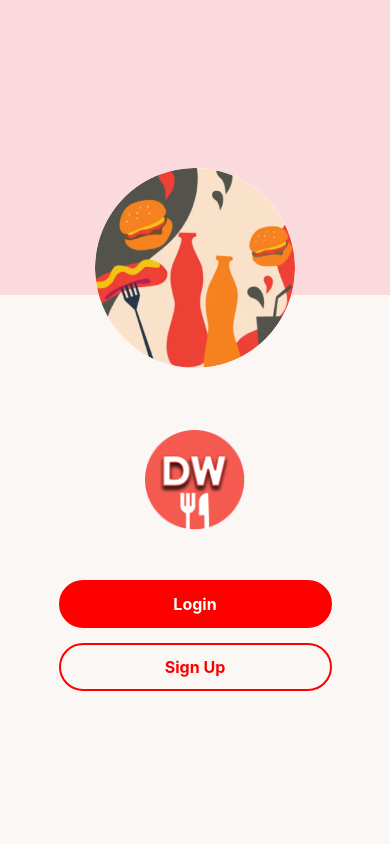
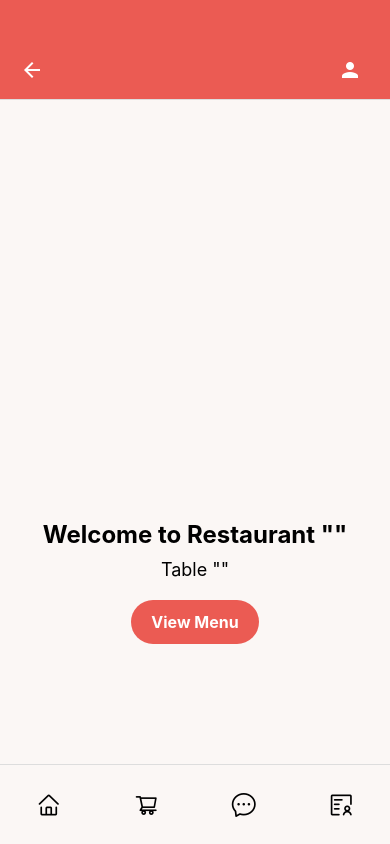
Before and after one commit to maheenncodes/DineWiseAdmin, a React Native app in the folder mobileapp/: screen /Welcome in a window 390 px wide. Before the commit this address had no page. Built offline with nearby package versions, Linux system fonts and the light colour scheme.

Commit message:
cart working

```diff
--- a/mobileapp/App.js
+++ b/mobileapp/App.js
@@ -28,7 +28,7 @@ import Payment from './Payment';
 import MemberDetails from './MemberDetails';
 import CartScanQRScreen from './CartScanQRScreen';
 import UpdateUser from './Updateuser';
-import apiuser from './api-user'
+import Welcome from './Welcome';
 const Stack = createNativeStackNavigator();
 
 function App() {
@@ -46,7 +46,7 @@ function App() {
                     headerStatusBarHeight: 0,
                   }}
                 >
-
+                  <Stack.Screen name="Welcome" component={Welcome} />
                   <Stack.Screen name="HomePage" component={HomePage} />
                   <Stack.Screen name="SignUp" component={SignUpScreen} />
                   <Stack.Screen name="Login" component={LoginScreen} />
--- a/mobileapp/CartContext.js
+++ b/mobileapp/CartContext.js
@@ -14,7 +14,7 @@ export const CartProvider = ({ children }) => {
     const [cartItems, setCartItems] = useState([]);
 
     const addToCart = (item) => {
-        const itemIndex = cartItems.findIndex((cartItem) => cartItem.id === item.id);
+        const itemIndex = cartItems.findIndex((cartItem) => cartItem.id === item._id);
 
         if (itemIndex !== -1) {
             // If item exists in the cart, update its quantity
--- a/mobileapp/Item.jsx
+++ b/mobileapp/Item.jsx
@@ -87,7 +87,10 @@ const Item = ({ navigation, route }) => {
 
             <ScrollView>
                 <View style={styles.itemImageContainer}>
-                    <Image source={item.image} style={styles.itemImage} resizeMode="cover" />
+                    <Image
+                        source={{ uri: item.image }}
+                        style={styles.itemImage}
+                    />
                     <Text style={styles.itemPrice}>{item.price}</Text>
                 </View>
                 <View style={styles.titleContainer}>
--- a/mobileapp/QRScanContext.js
+++ b/mobileapp/QRScanContext.js
@@ -1,35 +1,54 @@
 // QRScanContext.js
-import React, { createContext, useState } from 'react';
+import React, { createContext, useState, useEffect } from 'react';
 import axios from 'axios';
 
 const QRScanContext = createContext();
-const API_BASE_URL = 'http://192.168.0.100:5000';
+const API_BASE_URL = 'http://192.168.1.12:5000';
 
 export const QRScanProvider = ({ children }) => {
     const [isScanned, setIsScanned] = useState(false);
-    const [scannedRestaurant, setScannedRestaurant] = useState(null);
+    const [scannedRestaurant, setScannedRestaurant] = useState({
+        __v: null,
+        _id: null,
+        admin: null,
+        closingTime: null,
+        description: null,
+        logo: null,
+        menu: [],
+        name: null,
+        openingTime: null,
+        phoneNo: null,
+        staff: [],
+        tables: []
+    });
     const [errorMessage, setErrorMessage] = useState(null);
+
+
 
     const handleScan = async (restaurantId, tableId) => {
         try {
-            // Fetch restaurant details
-            const restaurantResponse = await axios.post('/api/restaurants/view_details', { restaurantId });
+            const restaurantResponse = await axios.post(`${API_BASE_URL}/api/restaurants/view_details`, { restaurantId });
             const restaurantData = restaurantResponse.data.restaurant;
 
-            // Fetch table status
-            ////const tableResponse = await axios.post('<YOUR_TABLE_API_ENDPOINT>', { tableId });
-            //  const tableStatus = tableResponse.data.status;
+            if (restaurantData) {
+                console.log("restaurantData", restaurantResponse.data.restaurant);
+                console.log("sr", scannedRestaurant)
+                setScannedRestaurant(restaurantData);
 
-            if (restaurantData) {//} && tableStatus) {
-                setScannedRestaurant(restaurantData);
                 setIsScanned(true);
+
+
+
+
+
             } else {
-                throw new Error("Error fetching restaurant or table details");
+                throw new Error("Error fetching restaurant details");
             }
         } catch (error) {
             setErrorMessage(error.message);
-            // Handle error appropriately (e.g., show error message to the user)
         }
+
+        console.log("sr", scannedRestaurant)
     };
 
     return (
--- a/mobileapp/QRScanner.jsx
+++ b/mobileapp/QRScanner.jsx
@@ -1,17 +1,19 @@
 // QRScanner.js
 import React, { useContext } from 'react';
-import { View, Text, StyleSheet, TouchableOpacity, Image } from 'react-native';
+import { View, Text, StyleSheet, TouchableOpacity } from 'react-native';
 import QRScanContext from './QRScanContext';
+import { useNavigation } from '@react-navigation/native';
 
-const QRScanner = ({ navigation }) => {
+const QRScanner = () => {
     const { handleScan } = useContext(QRScanContext);
+    const navigation = useNavigation();
 
     const restaurantId = '65f6b800ebfe51ea62ba5e45';
     const tableId = '65fbab5aa1734426bf68554c';
 
     const handleScanPress = () => {
         handleScan(restaurantId, tableId);
-        navigation.navigate('RestaurantMenu'); // Assuming navigation to 'RestaurantMenu' after scan
+        navigation.navigate('Welcome');
     };
 
     return (
--- a/mobileapp/RestaurantHeader.jsx
+++ b/mobileapp/RestaurantHeader.jsx
@@ -1,17 +1,19 @@
-import React from 'react';
+import React, { useContext } from 'react';
 import { View, Text, StyleSheet, Image, TouchableOpacity } from 'react-native';
 import { useNavigation } from '@react-navigation/native';
-
+import QRScanContext from './QRScanContext';
 const RestaurantHeader = ({ restaurant }) => {
     const navigation = useNavigation();
 
     const goToMenu = () => {
         navigation.navigate('RestaurantMenu', { restaurant });
     };
+    const { scannedRestaurant } = useContext(QRScanContext);
 
+    const imageUrl = scannedRestaurant.logo;
     return (
         <View style={styles.container}>
-            <Image source={restaurant.image} style={styles.restaurantLogo} />
+            <Image source={{ uri: imageUrl }} style={styles.restaurantLogo} />
             <Text style={styles.restaurantName}>{restaurant.name}</Text>
             <TouchableOpacity onPress={goToMenu} style={styles.menuButton}>
                 <Text style={styles.menuButtonText}>Menu</Text>
--- a/mobileapp/RestaurantMenu.jsx
+++ b/mobileapp/RestaurantMenu.jsx
@@ -1,25 +1,22 @@
-
 import React, { useState, useEffect, useContext } from 'react';
-import { View, Text, StyleSheet, SafeAreaView, FlatList, TouchableOpacity, Image, Modal, TouchableWithoutFeedback } from 'react-native';
+import { View, Text, StyleSheet, FlatList, TouchableOpacity, Image, Alert } from 'react-native';
 import Header from './Header';
 import Footer from './Footer';
 import { MaterialIcons } from '@expo/vector-icons';
-import RestaurantHeader from './RestaurantHeader';
 import { useCart } from './CartContext';
 import NotificationModal from './NotificationModal';
 import QRScanContext from './QRScanContext';
-import { Alert } from 'react-native';
-import { AuthContext } from './authcontext'; // Import AuthContext
+import { AuthContext } from './authcontext';
 import { fetchMenuDetails } from './api-restaurant';
 
 const RestaurantMenu = ({ navigation, route }) => {
     const { restaurant } = route.params;
     const { cart, addToCart } = useCart();
-    const { isScanned, setIsScanned, scannedRestaurant } = useContext(QRScanContext);
+    const { isScanned, scannedRestaurant } = useContext(QRScanContext);
     const [selectedItem, setSelectedItem] = useState(null);
     const [addedToCart, setAddedToCart] = useState(false);
-    const [menuItems, setMenuItems] = useState([]); // State to store fetched menu items
-    const { user } = useContext(AuthContext); // Access user authentication state from context
+    const [menuItems, setMenuItems] = useState([]);
+    const { user } = useContext(AuthContext);
 
     useEffect(() => {
         if (restaurant && restaurant._id) {
@@ -29,23 +26,20 @@ const RestaurantMenu = ({ navigation, route }) => {
 
     const fetchMenuData = async (restaurantId) => {
         try {
-            const data = await fetchMenuDetails(restaurantId, user.token); // Call fetchMenuDetails function
+            const data = await fetchMenuDetails(restaurantId, user.token);
             setMenuItems(data);
+
         } catch (error) {
             console.error('Error fetching menu details:', error.message);
-            // Handle error
         }
     };
-
-
-
 
     useEffect(() => {
         let timer;
         if (addedToCart) {
             timer = setTimeout(() => {
                 setAddedToCart(false);
-                setSelectedItem('');
+                setSelectedItem(null);
             }, 3000);
         }
         return () => {
@@ -57,14 +51,10 @@ const RestaurantMenu = ({ navigation, route }) => {
         navigation.navigate('Item', { restaurant, item });
     };
 
-
-
     const renderMenuItem = ({ item }) => {
         const isFromScannedRestaurant = scannedRestaurant && scannedRestaurant.id === restaurant.id;
-
         const addToCartHandler = () => {
             if (!isScanned) {
-                // Show an alert indicating that QR code needs to be scanned
                 Alert.alert(
                     'QR Code Not Scanned',
                     'You need to scan the QR code to proceed. Choose an option:',
@@ -83,7 +73,6 @@ const RestaurantMenu = ({ navigation, route }) => {
                     { cancelable: true }
                 );
             } else if (scannedRestaurant && scannedRestaurant.id !== restaurant.id) {
-                // Show an alert that the item is not from the scanned restaurant
                 Alert.alert(
                     'Invalid Item',
                     'This item is not from the scanned restaurant. Do you want to view the menu of the scanned restaurant?',
@@ -91,7 +80,6 @@ const RestaurantMenu = ({ navigation, route }) => {
                         {
                             text: 'View Menu',
                             onPress: () => {
-                                // Navigate to the menu of the scanned restaurant
                                 navigation.navigate('RestaurantMenu', { restaurant: scannedRestaurant });
                             },
                         },
@@ -103,35 +91,28 @@ const RestaurantMenu = ({ navigation, route }) => {
                     { cancelable: true }
                 );
             } else {
-                // Scanning has been done and it's the default restaurant, handle add to cart
                 setSelectedItem(item);
-                addToCart(item); // Add item to the cart using the context method
+                addToCart(item);
                 setAddedToCart(true);
+
             }
         };
-        // const imageSource = item.image ? { uri: item.image } : require('./assets/menuitem1.png');
+
 
         return (
             <TouchableOpacity style={styles.menuItemCard} onPress={() => handleMenuItemPress(item)}>
                 <View style={styles.itemImageContainer}>
-                    {/* Displaying images for all items */}
-                    {item.itemList.map(menuItem => (
-                        <Image
-                            key={menuItem._id}
-                            source={{ uri: menuItem.image }}
-                            style={styles.itemImage}
-                        />
-                    ))}
+                    <Image
+                        source={{ uri: item.image }}
+                        style={styles.itemImage}
+                    />
                 </View>
                 <View style={styles.itemDetails}>
-                    {/* Displaying names for all items */}
-                    {item.itemList.map(menuItem => (
-                        <View key={menuItem._id}>
-                            <Text style={styles.itemName}>{menuItem.name}</Text>
-                            <Text style={styles.itemPrice}>{menuItem.price}</Text>
-                            <Text style={styles.itemDescription}>{menuItem.description}</Text>
-                        </View>
-                    ))}
+                    <View>
+                        <Text style={styles.itemName}>{item.name}</Text>
+                        <Text style={styles.itemPrice}>{item.price}</Text>
+                        <Text style={styles.itemDescription}>{item.description}</Text>
+                    </View>
                 </View>
                 <TouchableOpacity
                     onPress={addToCartHandler}
@@ -146,20 +127,35 @@ const RestaurantMenu = ({ navigation, route }) => {
         );
     };
 
+    // Group menu items by category
+    // Group menu items by category
+    // Group menu items by category
+    const groupedMenuItems = menuItems.reduce((acc, item) => {
+        const categoryTitle = item.categoryTitle || 'Uncategorized'; // Default category title if not provided
+        if (!acc[categoryTitle]) {
+            acc[categoryTitle] = [];
+        }
+        acc[categoryTitle] = [...acc[categoryTitle], ...item.itemList];
+        return acc;
+    }, {});
+
+
+
     return (
         <View style={styles.container}>
             <Header navigation={navigation} />
             <View style={styles.content}>
-                {menuItems.length === 0 && <Text>No menu items available.</Text>}
+                {Object.entries(groupedMenuItems).map(([category, items]) => (
+                    <View key={category}>
+                        <Text style={styles.categoryHeading}>{category}</Text>
+                        <FlatList
+                            data={items}
+                            renderItem={renderMenuItem}
+                            keyExtractor={(item) => item._id}
 
-                <FlatList
-                    data={menuItems}
-
-                    renderItem={renderMenuItem}
-                    keyExtractor={(item) => item._id} // Assuming each item has a unique _id
-
-                    contentContainerStyle={styles.menuList}
-                />
+                        />
+                    </View>
+                ))}
             </View>
             <Footer navigation={navigation} activeIcon="home" />
 
@@ -169,7 +165,7 @@ const RestaurantMenu = ({ navigation, route }) => {
                     closeModal={() => { setAddedToCart(false); setSelectedItem(null); }}
                 />
             )}
-        </View >
+        </View>
     );
 };
 
@@ -177,31 +173,11 @@ const styles = StyleSheet.create({
     container: {
         backgroundColor: '#fbf7f5',
         flex: 1,
-
-    },
-    restaurantHeader: {
-        flexDirection: 'row',
-        alignItems: 'center',
-        padding: 20,
-        borderBottomWidth: 1,
-        borderBottomColor: '#ddd',
-    },
-    restaurantLogo: {
-        width: 40,
-        height: 40,
-        marginRight: 10,
-    },
-    restaurantName: {
-        fontSize: 18,
-        fontWeight: 'bold',
     },
     content: {
         flex: 1,
         paddingHorizontal: 20,
         paddingTop: 20,
-    },
-    menuList: {
-        paddingBottom: 20,
     },
     menuItemCard: {
         flexDirection: 'row',
@@ -240,16 +216,19 @@ const styles = StyleSheet.create({
         borderRadius: 20,
         padding: 10,
     },
-    addToCartButton: {
-        backgroundColor: '#eb5b53',
-        borderRadius: 20,
-        padding: 10,
-    },
     disabledButton: {
         backgroundColor: 'grey',
         opacity: 0.5,
     },
-
+    categoryHeading: {
+        fontSize: 18,
+        fontWeight: 'bold',
+        marginTop: 20,
+        marginBottom: 10,
+    },
+    horizontalMenuList: {
+        paddingBottom: 10,
+    },
 });
 
 export default RestaurantMenu;
--- /dev/null
+++ b/mobileapp/Welcome.jsx
@@ -0,0 +1,69 @@
+// Welcome.js
+import React, { useContext } from 'react';
+import { View, Text, StyleSheet, TouchableOpacity, Image } from 'react-native';
+import Header from './Header';
+import Footer from './Footer';
+import QRScanContext from './QRScanContext';
+
+const Welcome = ({ navigation }) => {
+    const { scannedRestaurant } = useContext(QRScanContext);
+
+    const imageUrl = scannedRestaurant.logo
+    return (
+        <View style={styles.container}>
+            <Header />
+            <View style={styles.content}>
+                <Image
+                    source={{ uri: imageUrl }} // Assuming 'image' is part of restaurant data
+                    style={styles.logo}
+                    resizeMode="contain"
+                />
+                <Text style={styles.welcomeText}>Welcome to Restaurant "{scannedRestaurant.name}"</Text>
+                <Text style={styles.tableText}>Table "{scannedRestaurant.table}"</Text>
+                <TouchableOpacity style={styles.viewMenuButton} onPress={() => navigation.navigate('RestaurantMenu', scannedRestaurant._id)}>
+                    <Text style={styles.viewMenuButtonText}>View Menu</Text>
+                </TouchableOpacity>
+            </View>
+            <Footer />
+        </View>
+    );
+};
+
+const styles = StyleSheet.create({
+    container: {
+        flex: 1,
+        backgroundColor: '#fbf7f5',
+    },
+    content: {
+        flex: 1,
+        justifyContent: 'center',
+        alignItems: 'center',
+    },
+    logo: {
+        width: 200, // Adjust size as needed
+        height: 200, // Adjust size as needed
+        marginBottom: 20,
+    },
+    welcomeText: {
+        fontSize: 24,
+        fontWeight: 'bold',
+        marginBottom: 10,
+    },
+    tableText: {
+        fontSize: 18,
+        marginBottom: 20,
+    },
+    viewMenuButton: {
+        backgroundColor: '#eb5b53',
+        paddingHorizontal: 20,
+        paddingVertical: 12,
+        borderRadius: 25,
+    },
+    viewMenuButtonText: {
+        color: '#fff',
+        fontWeight: 'bold',
+        fontSize: 16,
+    },
+});
+
+export default Welcome;
--- a/mobileapp/api-restaurant.js
+++ b/mobileapp/api-restaurant.js
@@ -2,7 +2,7 @@
 
 import axios from 'axios';
 
-const API_BASE_URL = 'http://192.168.0.100:5000';
+const API_BASE_URL = 'http://192.168.1.12:5000';
 
 // Function to fetch all restaurants
 export const fetchAllRestaurants = async (token) => {
--- a/mobileapp/api-user.js
+++ b/mobileapp/api-user.js
@@ -22,7 +22,7 @@ export const registerUser = async ({ name, email, password }) => {
 // Login user function
 export const loginUser = async ({ email, password }) => {
     try {
-        const response = await axios.post('http://192.168.0.100:5000/api/users/login', {
+        const response = await axios.post('http://192.168.1.12:5000/api/users/login', {
             email,
             password
         });
```
Also changed, not shown: mobileapp/Cart.jsx (+26 -45 lines).
